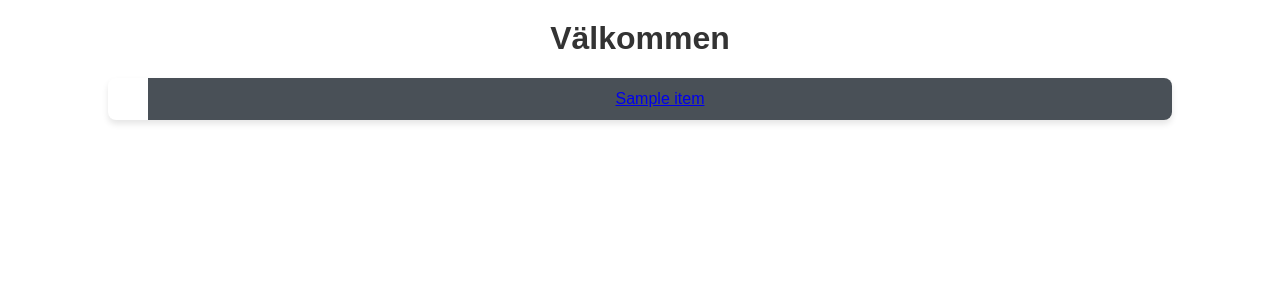
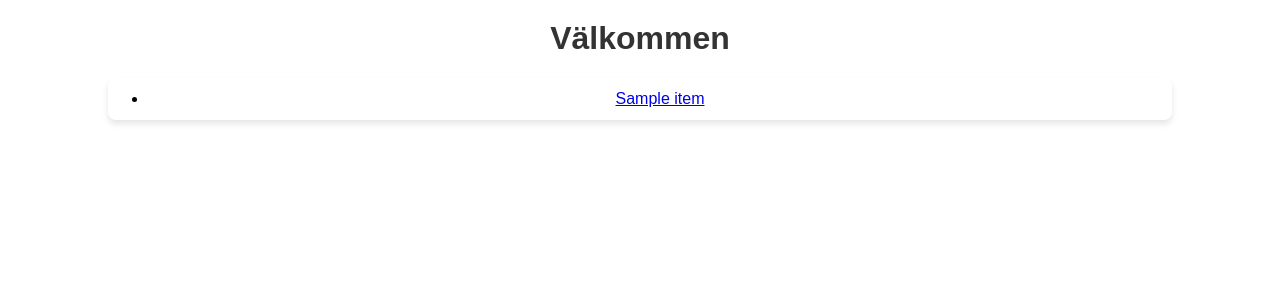
Before and after one commit to saglin/D0018E, a Flask app: page /browse in a window 1280 px wide. Shown: the part 48-348 px from the top of the page. Run offline with Flask 3, Linux system fonts and the light colour scheme; tables that the repository leaves empty hold one stand-in row (values such as "Sample post"); some libraries are stand-ins or nearby versions.

Commit message:
Update styles.css

```diff
--- a/static/styles.css
+++ b/static/styles.css
@@ -68,7 +68,7 @@ th, td, li {
     text-align: center;
 }
 
-th, li {
+th {
     background-color: #495057;
     color: white;
 }
```
